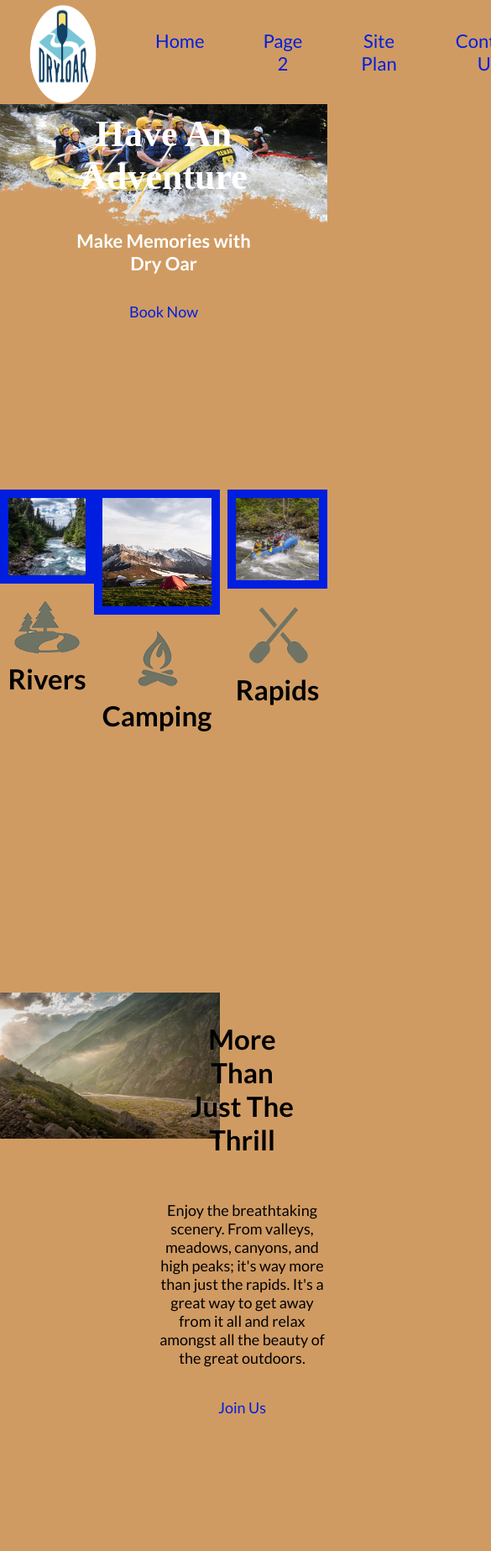
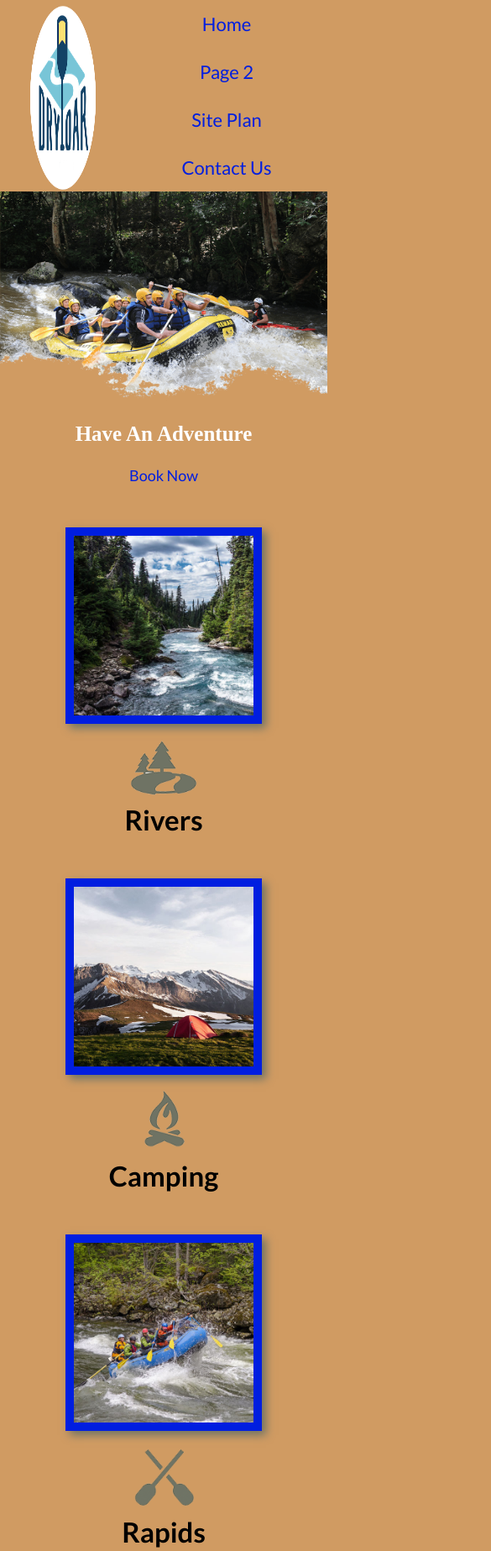
Before and after one commit to lwright2000/wdd130, a plain HTML site: page wwr/index.html in a window 390 px wide. Shown: the top 1847 px of the page at 84% size, 585 px wide, since content can reach past the window. Drawn offline with Linux system fonts and the light colour scheme; a web font is replaced by a local one.

Commit message:
yessriski

```diff
--- a/wwr/styles/styles.css
+++ b/wwr/styles/styles.css
@@ -70,8 +70,10 @@ h4 {
     color: black;
 }
 .mountains {
+    width: 100%;
     grid-column: 2/7;
     grid-row: 5/8;
+    box-shadow: 5px 5px 10px #6f7364;
 }
 .rivers-card {
     grid-column: 2/4;
@@ -86,8 +88,10 @@ h4 {
     grid-row: 2/3;
 }
 .msg {
+    padding: 35px;
     grid-column: 6/10;
     grid-row: 6/7;
+    box-shadow: 5px 5px 10px #6f7364;
 }
 .msg h2 {
     color: black;
@@ -141,6 +145,8 @@ footer .social img {
 }
 .card-img{
     border: 10px solid #001EE0;
+    transition: transform .5s;
+    box-shadow: 5px 5px 10px #6f7364;
 }
 main section img{
     box-sizing: border-box;
@@ -167,3 +173,47 @@ nav {
 .card-img, .mountains {
     width: 100%;
 }
+.card-img:hover {
+    opacity: .6;
+    transform: scale(1.1);
+}
+@media screen and (max-width: 900px) {
+    #hero, .home-grid {
+        display: block;
+        height: auto;
+    }
+    nav, footer {
+        flex-direction: column;
+    }
+    nav a {
+        display: block;
+        padding: 15px;
+    }
+    #hero {
+        margin-top: 0;
+    }
+    #hero-msg {
+        margin-top: 0;
+    }
+    #hero-msg h4 {
+        display: none;
+    }
+    .home-title {
+        font-size: 25px;
+        color: #6f7364;
+    }
+    .rivers-card, .camping-card, .rapids-card {
+        margin: 50px auto;
+        width: 60%;
+    }
+    #background {
+        display: none;
+    }
+    .mountains, .msg {
+        display: block;
+        margin: 0 auto;
+    }
+    footer {
+        margin-top: 25px;
+    }
+}
```
